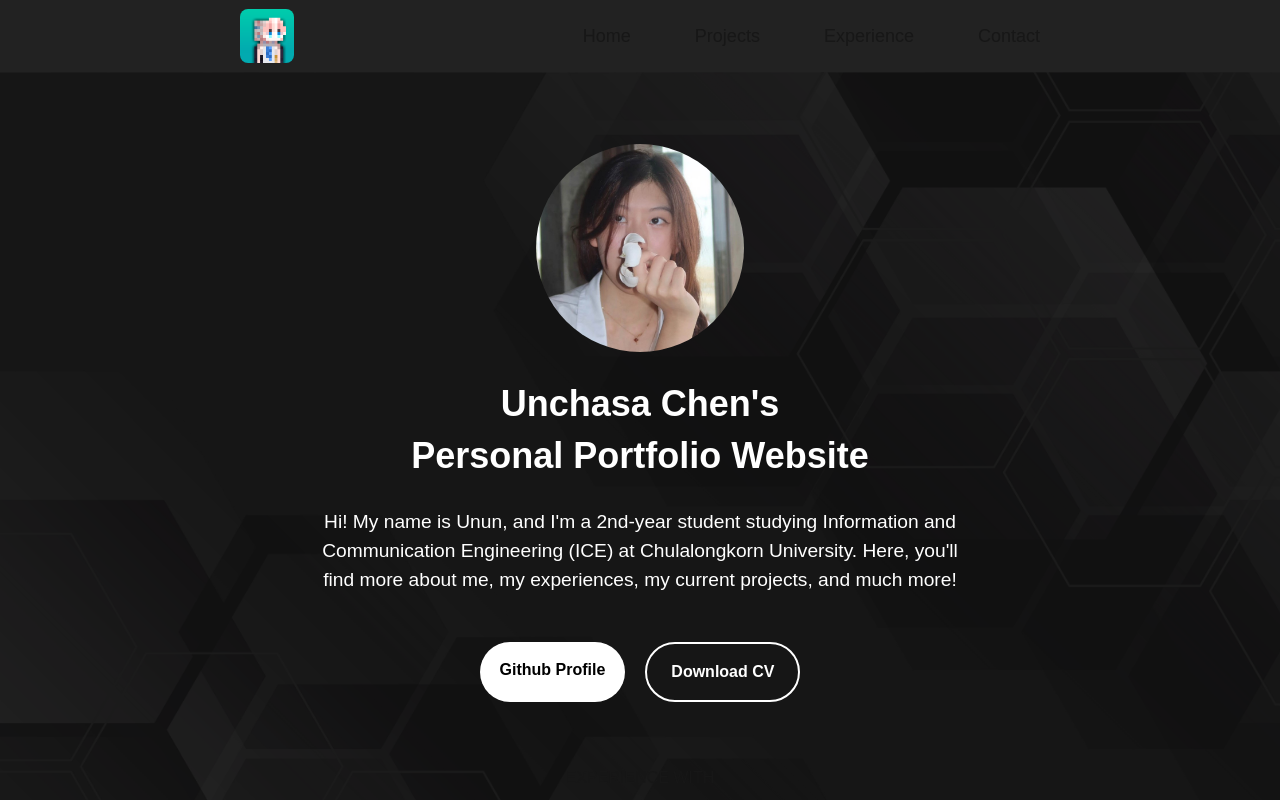
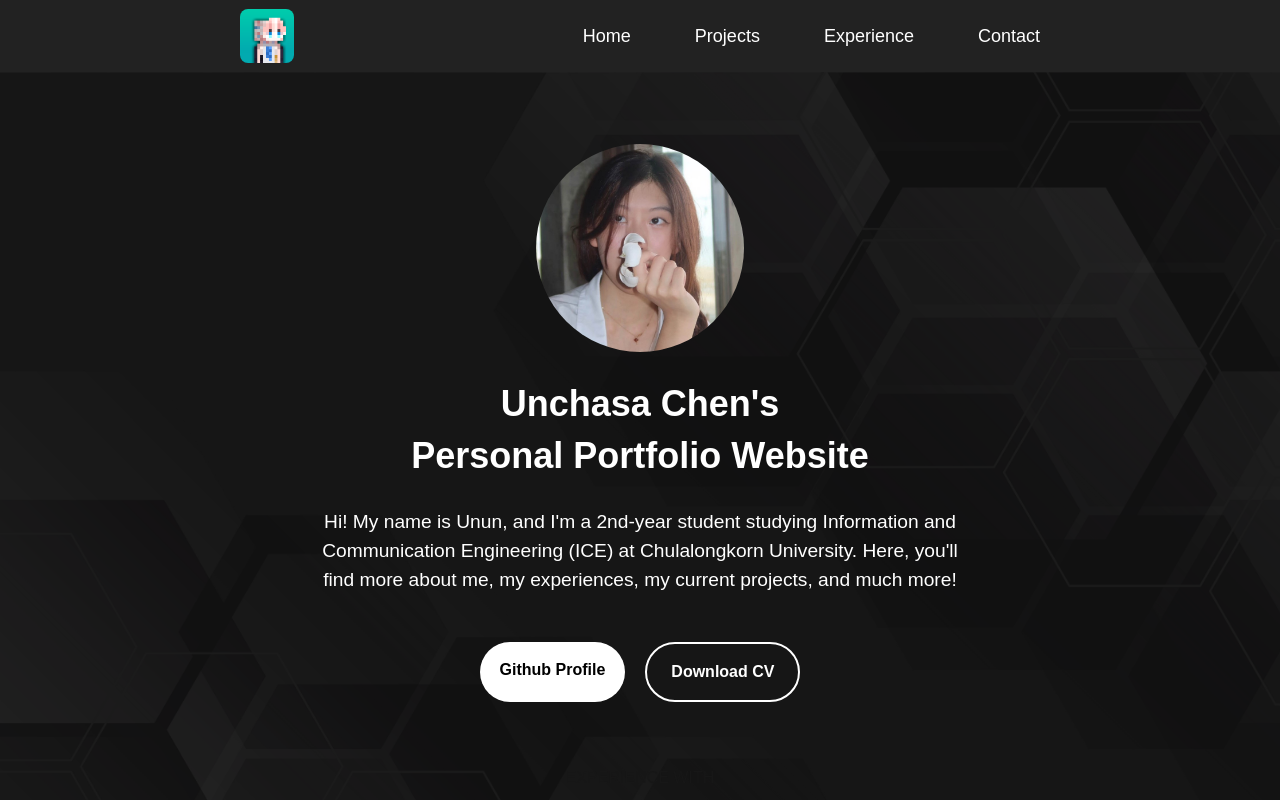
Before and after one commit to ununv2/personalwebsite-v2, a Next.js app: page / in a window 1280 px wide. Shown: the top 800 px of the page. Built offline with nearby package versions, Linux system fonts and the light colour scheme; a web font is replaced by a local one.

Commit message:
fix bugs

```diff
--- a/src/app/sections/Header.tsx
+++ b/src/app/sections/Header.tsx
@@ -56,7 +56,7 @@ export default function Header() {
                     src={mcpfp}
                     alt="pfp"
                 />
-                <ul className="hidden md:flex flex-row space-x-16">
+                <ul className="hidden md:flex flex-row space-x-16 text-white">
                     {navLinks.map((link, index) => (
                         <li key={index}>
                             <Link href={link.path}>
```
